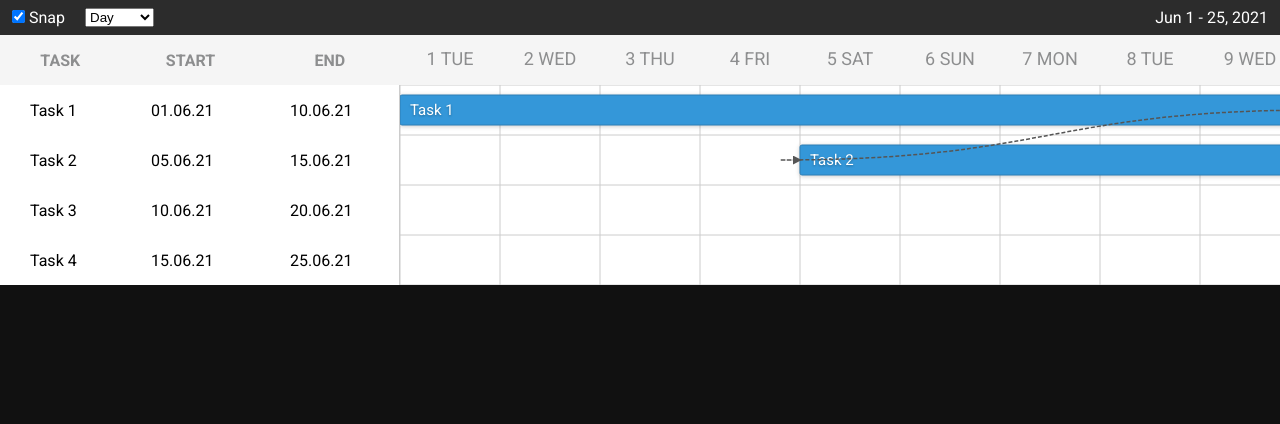
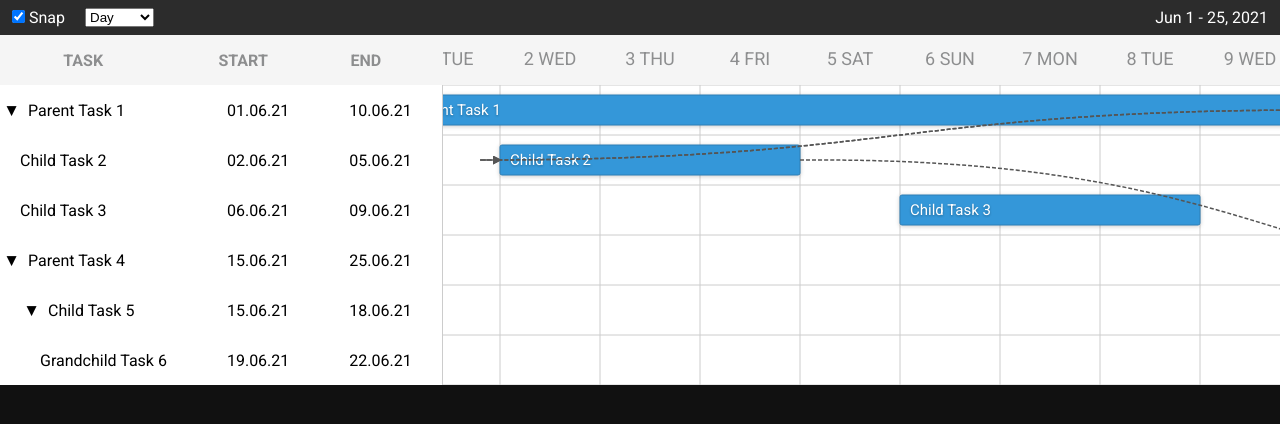
Before and after one commit to vitalmasterr/gantt-mark5, a React (Vite) app: page / in a window 1280 px wide. Shown: the top 424 px of the page. Built offline with nearby package versions, Linux system fonts and the light colour scheme.

Commit message:
hierarchy, collapsible table

```diff
--- a/src/components/App/useApp.js
+++ b/src/components/App/useApp.js
@@ -6,22 +6,9 @@ import useGanttStore from "../Gantt/useGanttStore.js";
  * (ignoring time zones in the string).
  */
 function parseLocalDate(ymd) {
-    // e.g. "2021-06-01" => local midnight on June 1, 2021
     const [year, month, day] = ymd.split("-");
     return new Date(+year, +month - 1, +day);
 }
-
-/**
- * If you have full ISO strings with "T" and "Z" (like "2021-06-01T00:00:00Z"),
- * but want to treat them as local midnight,
- * you can do something similar: just ignore the time/zone part:
- *
- *   function parseLocalIso(iso) {
- *     // e.g. "2021-06-01T00:00:00Z" => "2021-06-01"
- *     const [datePart] = iso.split("T"); // "2021-06-01"
- *     return parseLocalDate(datePart);
- *   }
- */
 
 function useApp() {
     const setTasks = useGanttStore(state => state.setTasks);
@@ -31,35 +18,56 @@ function useApp() {
         if (!firstRender.current) return;
         firstRender.current = false;
 
+        // Example hierarchy using parentId:
+        //    1
+        //    ├─ 2
+        //    └─ 3
+        //    4
+        //    └─ 5
+        //       └─ 6
         setTimeout(() => {
-            // Instead of new Date("2021-06-01"), we parse *locally*:
             setTasks([
                 {
                     id: 1,
-                    name: "Task 1",
+                    name: "Parent Task 1",
                     start: parseLocalDate("2021-06-01"),
                     end: parseLocalDate("2021-06-10"),
-                    dependencies: [{id: 2, type: "FS"},{id: 4, type: "FS"}],
+                    dependencies: [{id: 2, type: "FS"}, {id: 2, type: "FS"}],
                 },
                 {
                     id: 2,
-                    name: "Task 2",
-                    start: parseLocalDate("2021-06-05"),
-                    end: parseLocalDate("2021-06-15"),
-                    dependencies: [{id: 3, type: "FS"}],
+                    parentId: 1,
+                    name: "Child Task 2",
+                    start: parseLocalDate("2021-06-02"),
+                    end: parseLocalDate("2021-06-05"),
+                    dependencies: [{id: 5, type: "FS"}],
                 },
                 {
                     id: 3,
-                    name: "Task 3",
-                    start: parseLocalDate("2021-06-10"),
-                    end: parseLocalDate("2021-06-20"),
-                    dependencies: [{id: 4, type: "SS", lag: 5}],
+                    parentId: 1,
+                    name: "Child Task 3",
+                    start: parseLocalDate("2021-06-06"),
+                    end: parseLocalDate("2021-06-09"),
                 },
                 {
                     id: 4,
-                    name: "Task 4",
+                    name: "Parent Task 4",
                     start: parseLocalDate("2021-06-15"),
                     end: parseLocalDate("2021-06-25"),
+                },
+                {
+                    id: 5,
+                    parentId: 4,
+                    name: "Child Task 5",
+                    start: parseLocalDate("2021-06-15"),
+                    end: parseLocalDate("2021-06-18"),
+                },
+                {
+                    id: 6,
+                    parentId: 5,
+                    name: "Grandchild Task 6",
+                    start: parseLocalDate("2021-06-19"),
+                    end: parseLocalDate("2021-06-22"),
                 },
             ]);
         }, 450);
--- a/src/components/Gantt/Gantt.jsx
+++ b/src/components/Gantt/Gantt.jsx
@@ -1,30 +1,35 @@
 import React from 'react';
+import useGanttStore from "./useGanttStore.js";
+import useGantt from "./useGantt.js";
 import GanttTable from "./GanttTable/GanttTable.jsx";
 import GanttRuler from "./GanttRuler/GanttRuler.jsx";
 import GanttCanvas from "./GanttCanvas/GanttCanvas.jsx";
 import GanttEmpty from "./GanttDialog/GanttEmpty.jsx";
-import useGantt from "./useGantt.js";
 import GanttToolbar from "./GanttToolbar/GanttToolbar.jsx";
 
-function Gantt(props) {
+function Gantt() {
+    // IMPORTANT: now we read the “visibleTasks” from the store
+    const tasks = useGanttStore(state => state.visibleTasks);
+    // We still use the `ganttContainerRef` hook to track size
+    const { ganttContainerRef } = useGantt();
 
-    const {tasks, ganttContainerRef} = useGantt(props);
-
-    if (!(tasks?.length > 0)) return <GanttEmpty/>;
+    if (!(tasks?.length > 0)) {
+        return <GanttEmpty />;
+    }
 
     return (
         <>
-            <GanttToolbar/>
+            <GanttToolbar />
             <div className="gantt-container" ref={ganttContainerRef}>
                 <div className="gantt-container-left">
-                    <GanttTable/>
+                    <GanttTable />
                 </div>
                 <div className="gantt-container-right">
                     <div className="gantt-container-right-top">
-                        <GanttRuler/>
+                        <GanttRuler />
                     </div>
                     <div className="gantt-container-right-bottom">
-                        <GanttCanvas/>
+                        <GanttCanvas />
                     </div>
                 </div>
             </div>
--- a/src/components/Gantt/GanttCanvas/GanttCanvas.jsx
+++ b/src/components/Gantt/GanttCanvas/GanttCanvas.jsx
@@ -1,30 +1,31 @@
 // src\components\Gantt\GanttCanvas\GanttCanvas.jsx
 import React from 'react';
 import useGanttStore from "../useGanttStore.js";
-import { drawHelper } from "../ganttHelpers.js";
+import {drawHelper} from "../ganttHelpers.js";
 import * as d3 from "d3";
 
 function GanttCanvas() {
-    // Read from store
-    const timeRanges    = useGanttStore(state => state.timeRanges);
-    const defaults      = useGanttStore(state => state.defaults);
-    const tasks         = useGanttStore(state => state.tasks);
-    const scale         = useGanttStore(state => state.scale);
-    const width         = useGanttStore(state => state.width);
-    const snapEnabled   = useGanttStore(state => state.snapEnabled);
+    // IMPORTANT: now we use visibleTasks instead of the old tasks
+    const tasks = useGanttStore(state => state.visibleTasks);
+    const timeRanges = useGanttStore(state => state.timeRanges);
+    const defaults = useGanttStore(state => state.defaults);
+    const scale = useGanttStore(state => state.scale);
+    const width = useGanttStore(state => state.width);
+    const snapEnabled = useGanttStore(state => state.snapEnabled);
     const snapIncrement = useGanttStore(state => state.snapIncrement);
-    const setTasks      = useGanttStore(state => state.setTasks);
+    const setTasks = useGanttStore(state => state.setTasks);
 
     const svgRef = React.useRef(null);
 
     React.useEffect(() => {
-        if (!timeRanges?.start || !timeRanges?.end || timeRanges.start > timeRanges.end) {
+        if (!timeRanges?.start || !timeRanges?.end || timeRanges.start >= timeRanges.end) {
             return;
         }
-
         const svg = d3.select(svgRef.current);
 
-        // Delegate all D3 drawing to drawHelpers
+        // Clear the SVG each render
+        svg.selectAll("*").remove();
+
         drawHelper.drawEverything({
             svg,
             scale,
@@ -50,7 +51,7 @@ function GanttCanvas() {
 
     return (
         <div className="gantt-canvas">
-            <svg ref={svgRef} />
+            <svg ref={svgRef}/>
         </div>
     );
 }
--- a/src/components/Gantt/GanttRuler/GanttRuler.jsx
+++ b/src/components/Gantt/GanttRuler/GanttRuler.jsx
@@ -1,37 +1,33 @@
 import React from 'react';
 import useGanttStore from "../useGanttStore.js";
 import * as d3 from "d3";
-import { drawHelper } from "../ganttHelpers.js";
+import {drawHelper} from "../ganttHelpers.js";
 
-function GanttRuler(props) {
+function GanttRuler() {
     const timeRanges = useGanttStore(state => state.timeRanges);
     const width = useGanttStore(state => state.width);
     const defaults = useGanttStore(state => state.defaults);
     const scale = useGanttStore(state => state.scale);
-    const tasks = useGanttStore(state => state.tasks);
     const svgRef = React.useRef(null);
 
     React.useEffect(() => {
-        // Guard against invalid ranges
-        if (!timeRanges?.start || !timeRanges?.end || timeRanges.start > timeRanges.end) {
+        const {start, end} = timeRanges || {};
+        if (!start || !end || start >= end) {
             return;
         }
-
         const svg = d3.select(svgRef.current);
-        // Clear any previous drawing on each update.
         svg.selectAll("*").remove();
 
         svg.attr("width", width);
         svg.attr("height", defaults.rulerHeight);
 
-        // Draw the time scale “ruler” ticks
         drawHelper.drawRuler(scale, svg, timeRanges, defaults, "2w");
 
-    }, [timeRanges, tasks, width, defaults, scale]);
+    }, [timeRanges, width, defaults, scale]);
 
     return (
         <div className="gantt-ruler">
-            <svg xmlns="http://www.w3.org/2000/svg" ref={svgRef} />
+            <svg xmlns="http://www.w3.org/2000/svg" ref={svgRef}/>
         </div>
     );
 }
--- a/src/components/Gantt/GanttTable/GanttTable.jsx
+++ b/src/components/Gantt/GanttTable/GanttTable.jsx
@@ -1,12 +1,11 @@
 import React from 'react';
-import useGanttTable from "./useGanttTable.js";
+import useGanttStore from "../useGanttStore.js";
 import ganttHelpers from "../ganttHelpers.js";
 
-function GanttTable(props) {
-
-    const {tasks} = useGanttTable(props);
-
-    console.log({tasks});
+function GanttTable() {
+    const tasks = useGanttStore(state => state.visibleTasks);
+    const toggleCollapse = useGanttStore(state => state.toggleCollapse);
+    const collapsed = useGanttStore(state => state.collapsed);
 
     return (
         <div className="gantt-table">
@@ -19,15 +18,32 @@ function GanttTable(props) {
                 </tr>
                 </thead>
                 <tbody>
-                {tasks?.map && tasks.map((task, i) => (
-                    <tr key={i}>
-                        <td>{task.name}</td>
-                        <td>{ganttHelpers.timeHelper.formatDate(task?.start, "dd.MM.yy")}</td>
-                        <td>{ganttHelpers.timeHelper.formatDate(task?.end, "dd.MM.yy")}</td>
-                    </tr>
-                ))}
+                {tasks?.map((task) => {
+                    const indentStyle = {paddingLeft: (task.level * 20) + "px"};
 
-
+                    return (
+                        <tr key={task.id}>
+                            <td className="gantt-table-tasktd">
+                                <div style={indentStyle} className="gantt-table-task">
+                                    {/* If task.hasChildren, show a toggle icon */}
+                                    {task.hasChildren ? (
+                                        <span
+                                            className="gantt-table-task-expand"
+                                            onClick={() => toggleCollapse(task.id)}
+                                            style={{cursor: "pointer", marginRight: "6px"}}>
+                                            {collapsed[task.id] ? "▸" : "▾"}
+                                        </span>
+                                    ) : null}
+                                    <div className="gantt-table-task-name">
+                                        {task.name}
+                                    </div>
+                                </div>
+                            </td>
+                            <td>{ganttHelpers.timeHelper.formatDate(task.start, "dd.MM.yy")}</td>
+                            <td>{ganttHelpers.timeHelper.formatDate(task.end, "dd.MM.yy")}</td>
+                        </tr>
+                    );
+                })}
                 </tbody>
             </table>
         </div>
--- a/src/components/Gantt/GanttTable/GanttTable.scss
+++ b/src/components/Gantt/GanttTable/GanttTable.scss
@@ -16,10 +16,9 @@
       font-family: Roboto;
 
       th {
-        padding: 0 30px;
+        padding: 0 30px 0 0;
         border-right: 1px solid whitesmoke;
         color: #8d8e8f;
-
       }
     }
 
@@ -33,7 +32,35 @@
 
       td {
         padding: 0 30px;
+
+        &.gantt-table-tasktd {
+          padding: 0 30px 0 0;
+        }
       }
     }
   }
+
+  &-task {
+    display: flex;
+    flex-direction: row;
+    width: max-content;
+    align-items: center;
+    max-width: 350px;
+
+    &-expand {
+      display: inline-block; // Ensures width is applied
+      width: 1em; // Fixed width so both + and - align
+      text-align: center; // Centers the symbol within that width
+      font-family: monospace; // Makes + and - more uniform
+      font-weight: bold;
+      font-size: 22px;
+    }
+
+    &-name {
+      flex: 1;
+      overflow: hidden;
+      white-space: nowrap;
+      text-overflow: ellipsis;
+    }
+  }
 }
--- a/src/components/Gantt/_index.scss
+++ b/src/components/Gantt/_index.scss
@@ -1,3 +1,4 @@
+@forward "Gantt.scss";
 @forward "GanttCanvas/GanttCanvas";
 @forward "GanttTable/GanttTable";
 @forward "GanttRuler/GanttRuler";
--- a/src/components/Gantt/useGantt.js
+++ b/src/components/Gantt/useGantt.js
@@ -1,16 +1,12 @@
 import React from 'react';
 import useGanttStore from './useGanttStore.js';
 
-
-function useGantt(props) {
-
+function useGantt() {
     const setSize = useGanttStore(state => state.setSize);
-    const tasks = useGanttStore((state) => state.tasks);
 
     const [containerEl, setContainerEl] = React.useState(null);
-
     const ganttContainerRef = React.useCallback((node) => {
-        if (node !== null) {
+        if (node) {
             setContainerEl(node);
         }
     }, []);
@@ -21,20 +17,15 @@ function useGantt(props) {
         if (!containerEl) return;
 
         const handleResize = (entry) => {
-            const {width, height} = entry.contentRect;
-
-            // Debounce:
-            // 1) Clear any pending timer.
-            // 2) Set a new timer for e.g. 200ms later.
+            const { width, height } = entry.contentRect;
+            // Debounce
             clearTimeout(resizeTimerIdRef.current);
             resizeTimerIdRef.current = setTimeout(() => {
-                // console.log('[useGantt] debounced resize', {width, height});
-                setSize({width, height});
-                // ... any other logic goes here ...
+                setSize({ width, height });
             }, 200);
         };
 
-        const resizeObserver = new ResizeObserver((entries) => {
+        const observer = new ResizeObserver((entries) => {
             for (const entry of entries) {
                 if (entry.target === containerEl) {
                     handleResize(entry);
@@ -42,18 +33,15 @@ function useGantt(props) {
             }
         });
 
-        resizeObserver.observe(containerEl);
-
+        observer.observe(containerEl);
         return () => {
-            // On cleanup, clear the pending timer as well as the observer
             clearTimeout(resizeTimerIdRef.current);
-            resizeObserver.unobserve(containerEl);
-            resizeObserver.disconnect();
+            observer.unobserve(containerEl);
+            observer.disconnect();
         };
     }, [containerEl]);
 
-
-    return {tasks, ganttContainerRef};
+    return { ganttContainerRef };
 }
 
 export default useGantt;
--- a/src/components/Gantt/useGanttStore.js
+++ b/src/components/Gantt/useGanttStore.js
@@ -3,54 +3,162 @@ import {create} from "zustand";
 import ganttHelpers from "./ganttHelpers.js";
 import * as d3 from "d3";
 
+/**
+ * Build a tree from an array of tasks that may have "parentId".
+ * Returns an array of top-level tasks (each might have .children[]).
+ */
+function buildTree(tasks) {
+    const byId = new Map();
+    tasks.forEach(t => byId.set(t.id, {...t, children: []}));
+
+    // Link children to parents:
+    tasks.forEach(t => {
+        if (t.parentId && byId.has(t.parentId)) {
+            byId.get(t.parentId).children.push(byId.get(t.id));
+        }
+    });
+
+    // Return only top-level tasks (those without parentId):
+    return Array.from(byId.values()).filter(t => !t.parentId);
+}
+
+/**
+ * Flatten the tree into an array, skipping children of any collapsed node.
+ * Also track nesting level so we can indent in the table.
+ */
+function buildVisibleTasks(tree, collapsedMap, level = 0) {
+    const result = [];
+    for (const node of tree) {
+        // Add the node itself
+        const hasChildren = node.children?.length > 0;
+        result.push({
+            ...node,
+            level,
+            hasChildren
+        });
+        // If it’s collapsed, skip its children
+        if (hasChildren && !collapsedMap[node.id]) {
+            const sub = buildVisibleTasks(node.children, collapsedMap, level + 1);
+            result.push(...sub);
+        }
+    }
+    return result;
+}
+
+/**
+ * Count time range over all tasks in a list.
+ */
+function computeTimeRange(tasks) {
+    if (!tasks || !tasks.length) return { start: null, end: null };
+    let [start, end] = [tasks[0].start, tasks[0].end];
+    tasks.forEach(t => {
+        if (t.start < start) start = t.start;
+        if (t.end > end) end = t.end;
+    });
+    return { start, end };
+}
+
 const useGanttStore = create((set, get) => ({
-    tasks: [],
+    // Raw tasks from setTasks()
+    rawTasks: [],
+    // Tree form
+    treeTasks: [],
+    // Flattened (and possibly filtered by collapsed parents)
+    visibleTasks: [],
+    // For collapsing: { [taskId]: true/false }
+    // if 'true' => that node is collapsed; children won't appear in visibleTasks
+    collapsed: {},
+
+    // Current time range for visible tasks
     timeRanges: {start: null, end: null},
     scale: null,
     width: 0,
     days: 0,
+    domain: null,
+    size: {width: 0, height: 0},
+
     defaults: {
         rowHeight: 50,
         rulerHeight: 50,
         columnWidth: 100,
     },
-    size: {width: 0, height: 0},
 
-    // 1) Add snapping configuration:
+    // Snapping config
     snapEnabled: true,
-    snapIncrement: 24 * 60 * 60 * 1000, // default: 1 day in ms
+    snapIncrement: 24 * 60 * 60 * 1000, // 1 day in ms
     setSnapEnabled: (enabled) => set({ snapEnabled: enabled }),
     setSnapIncrement: (ms) => set({ snapIncrement: ms }),
 
-    setTasks: (tasks) => {
-        const timeRanges = ganttHelpers.countTasksTimeRange(tasks);
-        get().updateScale(timeRanges);
-        set({tasks, timeRanges});
+    /**
+     * Rebuild entire store state after tasks or collapsed states change.
+     */
+    rebuildAll: (newRawTasks) => {
+        const state = get();
+        const collapsedMap = state.collapsed;
+        // If we got a new array, store it:
+        if (Array.isArray(newRawTasks)) {
+            state.rawTasks = newRawTasks;
+        }
+        // Rebuild tree
+        const tree = buildTree(state.rawTasks);
+        // Rebuild visible
+        const visible = buildVisibleTasks(tree, collapsedMap);
+        // Compute time range
+        const rng = computeTimeRange(visible);
+        // Compute scale
+        const defaults = state.defaults;
+        const day = 24*60*60*1000;
+        const start = rng.start, end = rng.end;
+        let scale = null, totalDays = 0, domain = null, width = 0;
+        if (start && end && start < end) {
+            totalDays = Math.ceil((end - start) / day);
+            width = defaults.columnWidth * totalDays;
+            domain = [start, end];
+            scale = d3.scaleTime().domain(domain).range([0, width]);
+        }
+
+        set({
+            treeTasks: tree,
+            visibleTasks: visible,
+            timeRanges: rng,
+            scale,
+            width,
+            days: totalDays,
+            domain
+        });
     },
 
+    /**
+     * Set tasks from outside
+     */
+    setTasks: (tasks) => {
+        set(() => {
+            return { rawTasks: tasks };
+        });
+        get().rebuildAll(tasks);
+    },
+
+    /**
+     * Toggle collapsed state of a task
+     */
+    toggleCollapse: (taskId) => {
+        const state = get();
+        const was = !!state.collapsed[taskId];
+        const newCollapsed = {...state.collapsed, [taskId]: !was};
+        set({collapsed: newCollapsed});
+        // Rebuild everything with new collapsed states:
+        get().rebuildAll();
+    },
+
+    /**
+     * Set the size of the container
+     */
     setSize: (size) => {
-        const currentSize = get().size;
-        if (currentSize?.width === size?.width && currentSize?.height === size?.height) return;
+        const current = get().size;
+        if (current?.width === size?.width && current?.height === size?.height) return;
         set({size});
     },
 
-    updateScale: (timeRanges) => {
-        const defaults = get().defaults;
-
-        // Calculate total days spanned by tasks
-        const day = 24 * 60 * 60 * 1000;
-        const days = Math.ceil((timeRanges.end - timeRanges.start) / day);
-
-        // The total pixel width if each day is a column
-        const width = defaults.columnWidth * days;
-
-        // Use d3.scaleTime
-        const domain = [timeRanges.start, timeRanges.end];
-        const range = [0, width];
-        const scale = d3.scaleTime().domain(domain).range(range);
-
-        set({scale, width, days, domain});
-    },
 }));
 
 export default useGanttStore;
```
Also changed, not shown: src/components/App/App.scss (+0 -38 lines), src/components/Gantt/Gantt.scss (added, +37 -0 lines).
